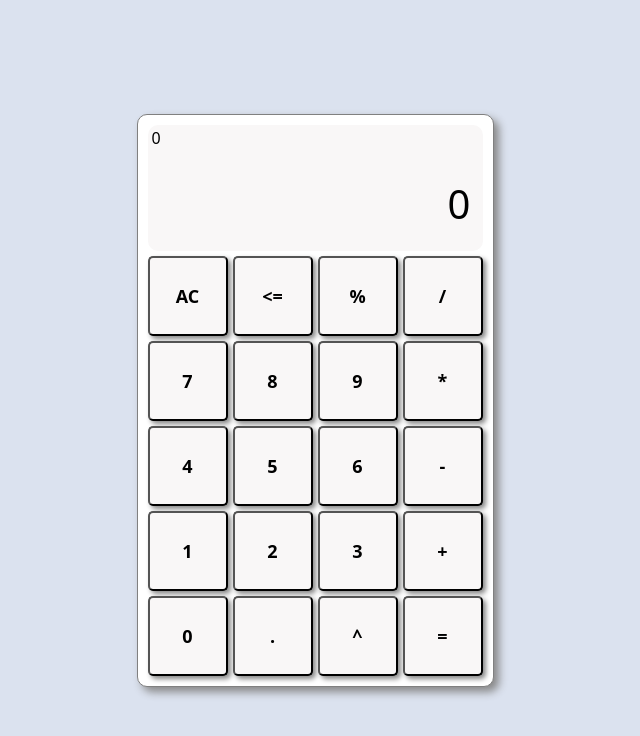
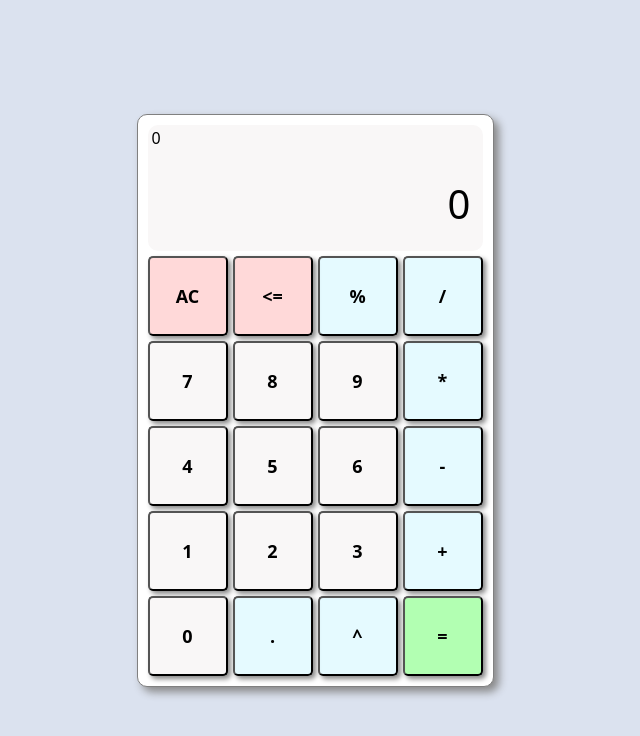
Before and after one commit to sleepyadi/calculator, a plain HTML site: page index.html in a window 1280 px wide. Shown: the whole page, without its empty margins (325-965 px from the left). Drawn offline with Linux system fonts and the light colour scheme.

Commit message:
Change button colors

```diff
--- a/styles.css
+++ b/styles.css
@@ -62,3 +62,19 @@ body {
     font-weight: 900;
     font-size: 18px;
 }
+
+.buttonrow button.operator {
+    background-color: rgba(0,200,255,.1);
+}
+
+.buttonrow button.allclear, .buttonrow button.backspace {
+    background-color: rgba(255,0,0,0.15);
+}
+
+.buttonrow button.equal {
+    background-color: rgba(0,255,0,0.3);
+}
+
+.buttonrow button.decimal {
+    background-color: rgba(0,200,255,.1);
+}
```
